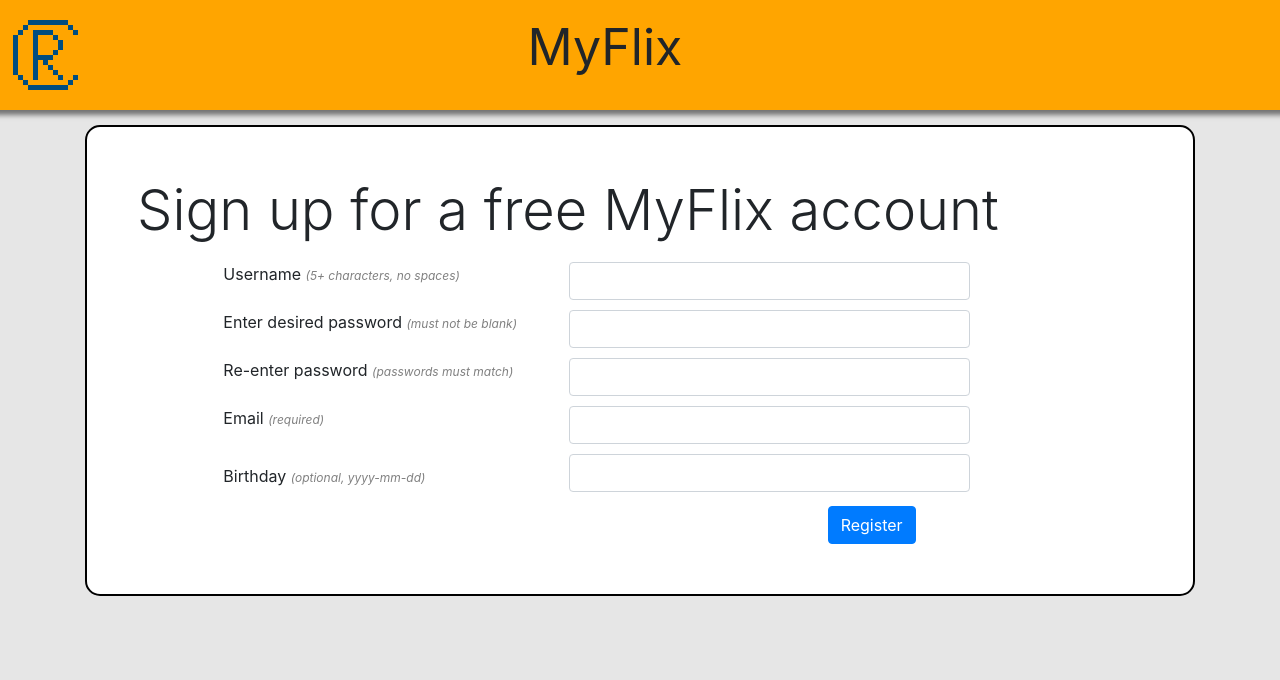
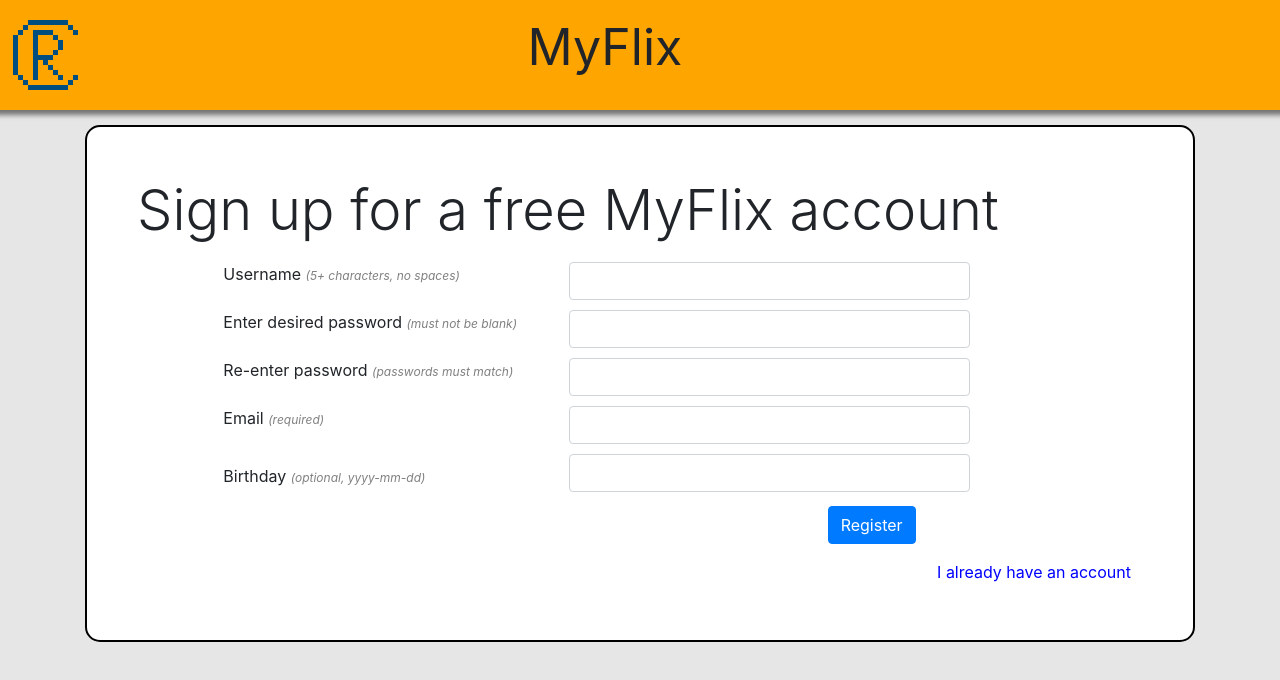
Before and after one commit to RCarpus/movie-client, a React (Vite) app: page /genres/1 in a window 1280 px wide. Both pictures are taken after a click on the button "Register". Shown: the top 680 px of the page. Built offline with nearby package versions, Linux system fonts and the light colour scheme.

Commit message:
added link to LoginView from RegistrationView

```diff
--- a/src/components/main-view/main-view.jsx
+++ b/src/components/main-view/main-view.jsx
@@ -3,8 +3,6 @@ import Axios from 'axios';
 import { connect } from 'react-redux';
 import { BrowserRouter as Router, Route, Redirect } from "react-router-dom";
 import PropTypes from 'prop-types';
-import { Link } from "react-router-dom";
-import Button from 'react-bootstrap/Button';
 
 import {
   setMovies,
@@ -18,7 +16,7 @@ import DirectorView from '../director-view/director-view';
 import GenreView from '../genre-view/genre-view';
 import { LoginView } from '../login-view/login-view';
 import ProfileView from '../profile-view/profile-view';
-import { RegistrationView } from '../registration-view/registration-view';
+import RegistrationView from '../registration-view/registration-view';
 import Row from 'react-bootstrap/Row';
 import Col from 'react-bootstrap/Col';
 
--- a/src/components/registration-view/registration-view.jsx
+++ b/src/components/registration-view/registration-view.jsx
@@ -1,12 +1,16 @@
-import React, { useState } from 'react';
+import React from 'react';
 import axios from 'axios';
 import Row from 'react-bootstrap/Row';
 import Col from 'react-bootstrap/Col';
 import Form from 'react-bootstrap/Form';
 import Button from 'react-bootstrap/Button';
+import PropTypes from 'prop-types';
+
+import { connect } from 'react-redux';
+import { setIsRegistered } from '../../actions/actions';
+
 
 import './registration-view.scss';
-import { render } from 'react-dom';
 
 export class RegistrationView extends React.Component {
   constructor() {
@@ -20,11 +24,11 @@ export class RegistrationView extends React.Component {
 
     // This only warns the user that the passwords don't match if the form is otherwise valid
     if (this.form.current.reportValidity()
-        && this.form.current[1].value !== this.form.current[2].value) {
-          window.alert('passwords must match');
-        }
+      && this.form.current[1].value !== this.form.current[2].value) {
+      window.alert('passwords must match');
+    }
     if (this.form.current.reportValidity()
-        && this.form.current[1].value === this.form.current[2].value) {
+      && this.form.current[1].value === this.form.current[2].value) {
       newUserInfo.Username = this.form.current[0].value;
       newUserInfo.Password = this.form.current[1].value;
       newUserInfo.Email = this.form.current[3].value;
@@ -47,6 +51,7 @@ export class RegistrationView extends React.Component {
     let labelSize = 4;
     let fieldSize = 5;
     let emptySize = 1;
+    const { setIsRegistered } = this.props;
 
     return (
       <div className="registration-view">
@@ -129,9 +134,15 @@ export class RegistrationView extends React.Component {
           </Form.Group>
 
           <Row>
-            <Col md={labelSize + fieldSize + emptySize - 2}></Col>
+            <Col md={labelSize + fieldSize + emptySize - 2}>
+            </Col>
             <Col md={1}>
               <Button className="register-button" variant="primary" type="submit" onClick={this.handleSubmit}>Register</Button>
+            </Col>
+          </Row>
+          <Row>
+            <Col >
+              <Button id="already-registered-button" onClick={() => setIsRegistered(true)} className="btn btn-secondary">I already have an account</Button>
             </Col>
           </Row>
         </Form>
@@ -139,3 +150,9 @@ export class RegistrationView extends React.Component {
     )
   }
 }
+
+RegistrationView.propTypes = {
+  setIsRegistered: PropTypes.func.isRequired
+}
+
+export default connect(null, { setIsRegistered })(RegistrationView);
--- a/src/components/registration-view/registration-view.scss
+++ b/src/components/registration-view/registration-view.scss
@@ -19,3 +19,12 @@
 .register-button {
   margin-top: 10px;
 }
+
+#already-registered-button {
+  background-color: inherit;
+  color: blue;
+  border: none;
+  width: 100%;
+  text-align: right;
+  margin-top: 10px;
+}
```
